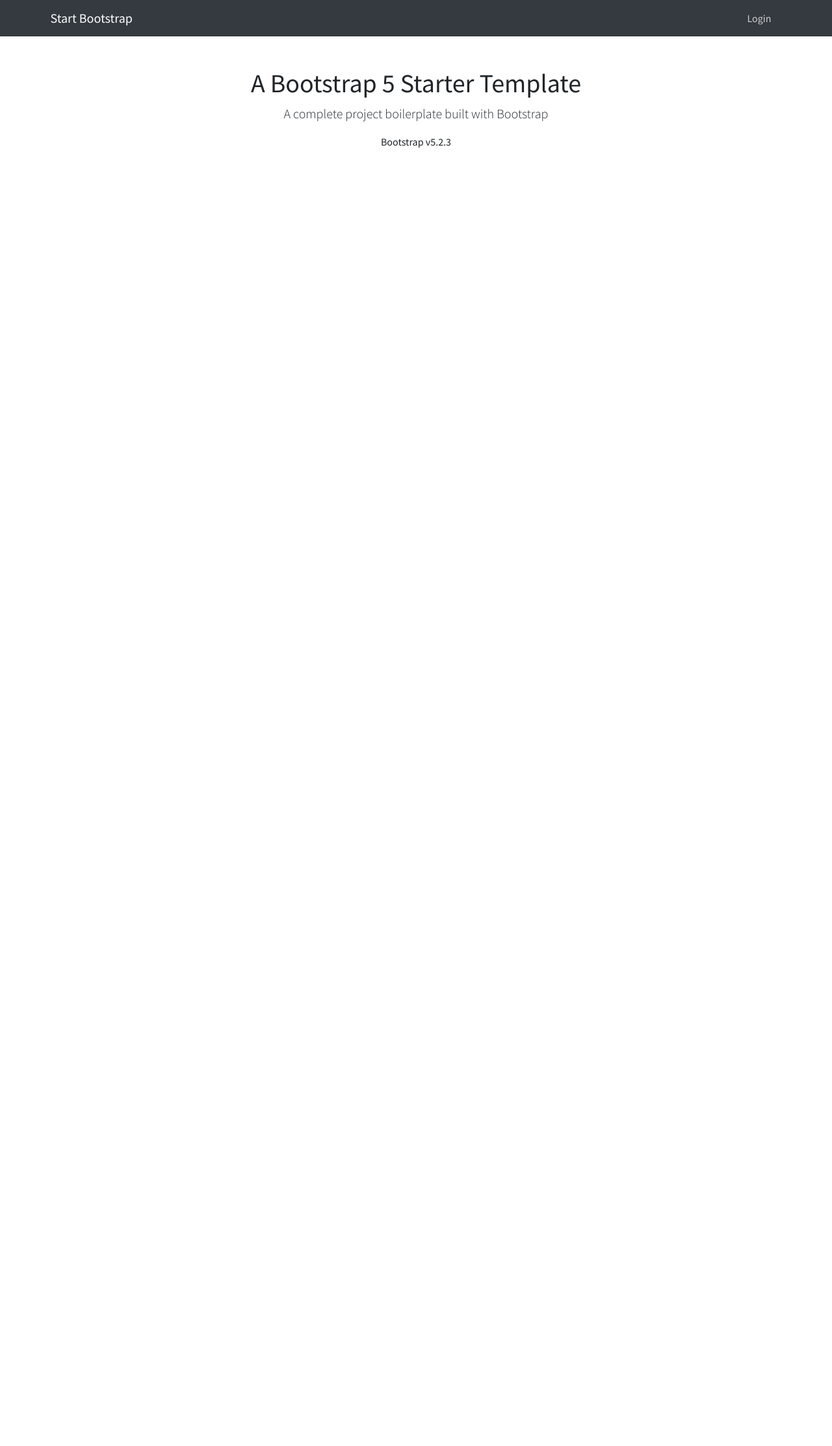
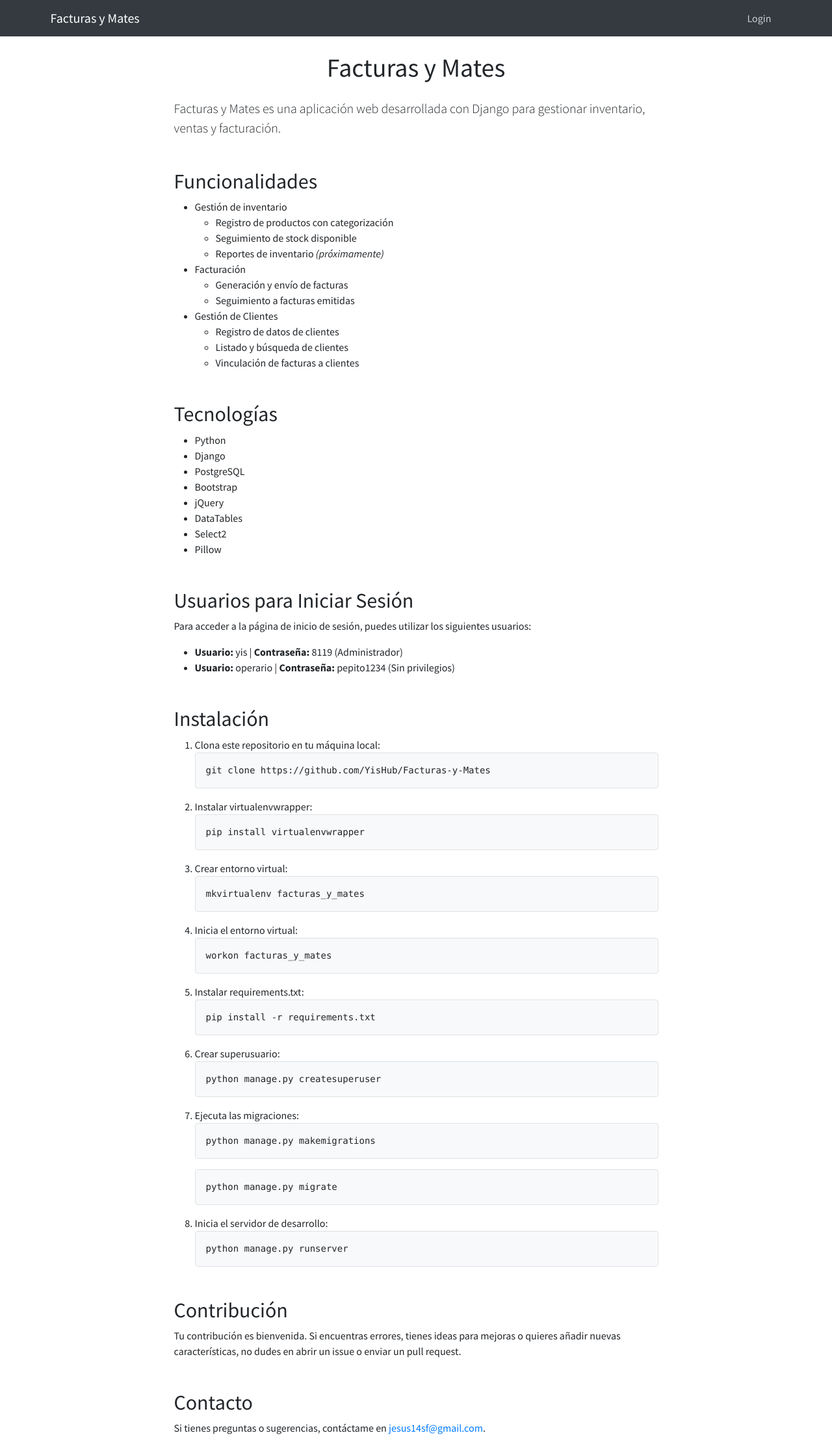
Before and after one commit to YisHub/Facturas-y-Mates, a Django app: page / in a window 1280 px wide. Shown: the whole page at 65% size. Before the commit the page ends 228 px from the top, so only its background shows below. Run offline with Django 4.2, Linux system fonts and the light colour scheme; parts of the project's set-up code (start-up, migrations or seed data) failed here and were passed over; some libraries are stand-ins or nearby versions.

Commit message:
first commit

```diff
--- a/core/homepage/templates/index.html
+++ b/core/homepage/templates/index.html
@@ -4,7 +4,7 @@
     <!-- Responsive navbar-->
     <nav class="navbar navbar-expand-lg navbar-dark bg-dark">
         <div class="container">
-            <a class="navbar-brand" href="#">Start Bootstrap</a>
+            <a class="navbar-brand" href="{% url 'home' %}">Facturas y Mates</a>
             <button class="navbar-toggler" type="button" data-bs-toggle="collapse" data-bs-target="#navbarSupportedContent" aria-controls="navbarSupportedContent" aria-expanded="false" aria-label="Toggle navigation"><span class="navbar-toggler-icon"></span></button>
             <div class="collapse navbar-collapse" id="navbarSupportedContent">
                 <ul class="navbar-nav ms-auto mb-2 mb-lg-0">
@@ -29,22 +29,112 @@
         </div>
     </nav>
     <!-- Page content-->
-
     {% block content %}
 
-    <div class="container">
-        <div class="text-center mt-5">
-            <h1>A Bootstrap 5 Starter Template</h1>
-            <p class="lead">A complete project boilerplate built with Bootstrap</p>
-            <p>Bootstrap v5.2.3</p>
+    <div class="container mt-4">
+        <div class="row">
+            <div class="col-lg-8 offset-lg-2">
+                <h1 class="text-center mb-4">Facturas y Mates</h1>
+                <p class="lead">Facturas y Mates es una aplicación web desarrollada con Django para gestionar inventario, ventas y facturación.</p>
+                <!-- Funcionalidades -->
+                <h2 class="mt-5">Funcionalidades</h2>
+                <ul>
+                    <li>Gestión de inventario
+                        <ul>
+                            <li>Registro de productos con categorización</li>
+                            <li>Seguimiento de stock disponible</li>
+                            <li>Reportes de inventario <em>(próximamente)</em></li>
+                        </ul>
+                    </li>
+                    <li>Facturación
+                        <ul>
+                            <li>Generación y envío de facturas</li>
+                            <li>Seguimiento a facturas emitidas</li>
+                        </ul>
+                    </li>
+                    <li>Gestión de Clientes
+                        <ul>
+                            <li>Registro de datos de clientes</li>
+                            <li>Listado y búsqueda de clientes</li>
+                            <li>Vinculación de facturas a clientes</li>
+                        </ul>
+                    </li>
+                </ul>
+                <!-- Tecnologías -->
+                <h2 class="mt-5">Tecnologías</h2>
+                <ul>
+                    <li>Python</li>
+                    <li>Django</li>
+                    <li>PostgreSQL</li>
+                    <li>Bootstrap</li>
+                    <li>jQuery</li>
+                    <li>DataTables</li>
+                    <li>Select2</li>
+                    <li>Pillow</li>
+                </ul>
+                <!-- Sección de usuarios para iniciar sesión -->
+                <h2 class="mt-5">Usuarios para Iniciar Sesión</h2>
+                <p>Para acceder a la página de inicio de sesión, puedes utilizar los siguientes usuarios:</p>
+                <ul>
+                    <li><strong>Usuario:</strong> yis | <strong>Contraseña:</strong> 8119 (Administrador)</li>
+                    <li><strong>Usuario:</strong> operario | <strong>Contraseña:</strong> pepito1234 (Sin privilegios)</li>
+                </ul>
+                <!-- Instalación -->
+                <h2 class="mt-5">Instalación</h2>
+                <ol>
+                    <li>Clona este repositorio en tu máquina local:
+                        <pre class="code-block"><code>git clone https://github.com/YisHub/Facturas-y-Mates</code></pre>
+                    </li>
+                    <li>Instalar virtualenvwrapper:
+                        <pre class="code-block"><code>pip install virtualenvwrapper</code></pre>
+                    </li>
+                    <li>Crear entorno virtual:
+                        <pre class="code-block"><code>mkvirtualenv facturas_y_mates</code></pre>
+                    </li>
+                    <li>Inicia el entorno virtual:
+                        <pre class="code-block"><code>workon facturas_y_mates</code></pre>
+                    </li>
+                    <li>Instalar requirements.txt:
+                        <pre class="code-block"><code>pip install -r requirements.txt</code></pre>
+                    </li>
+                    <li>Crear superusuario:
+                        <pre class="code-block"><code>python manage.py createsuperuser</code></pre>
+                    </li>
+                    <li>Ejecuta las migraciones:
+                        <pre class="code-block"><code>python manage.py makemigrations</code></pre>
+                        <pre class="code-block"><code>python manage.py migrate</code></pre>
+                    </li>
+                    <li>Inicia el servidor de desarrollo:
+                        <pre class="code-block"><code>python manage.py runserver</code></pre>
+                    </li>
+                </ol>
+                <!-- Contribución -->
+                <h2 class="mt-5">Contribución</h2>
+                <p>Tu contribución es bienvenida. Si encuentras errores, tienes ideas para mejoras o quieres añadir nuevas características,
+                    no dudes en abrir un issue o enviar un pull request.</p>
+                <!-- Contacto -->
+                <h2 class="mt-5">Contacto</h2>
+                <p>Si tienes preguntas o sugerencias, contáctame en <a href="mailto:jesus14sf@gmail.com">jesus14sf@gmail.com</a>.</p>
+            </div>
         </div>
     </div>
 
+    <style>
+        .code-block {
+            background-color: #f8f9fa;
+            border: 1px solid #dee2e6;
+            border-radius: 0.25rem;
+            padding: 1rem;
+            margin-bottom: 1rem;
+            overflow-x: auto;
+        }
+    </style>
+
     {% endblock content %}
+
+
 
     <!-- Bootstrap core JS-->
     <script src="https://cdn.jsdelivr.net/npm/bootstrap@5.2.3/dist/js/bootstrap.bundle.min.js"></script>
 </body>
-
-
 {% endblock %}
```
Also changed, not shown: config/settings.py (+21 -4 lines), requirements.txt (added, +13 -0 lines), db.sqlite3, 2 other files.
